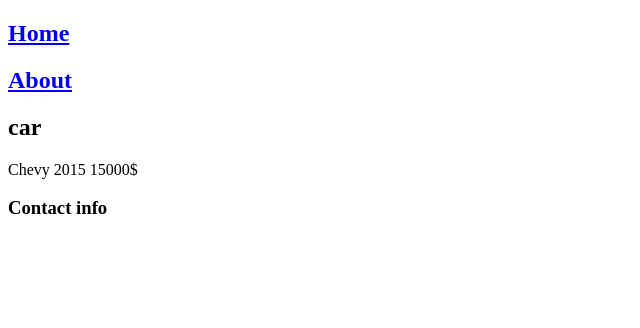
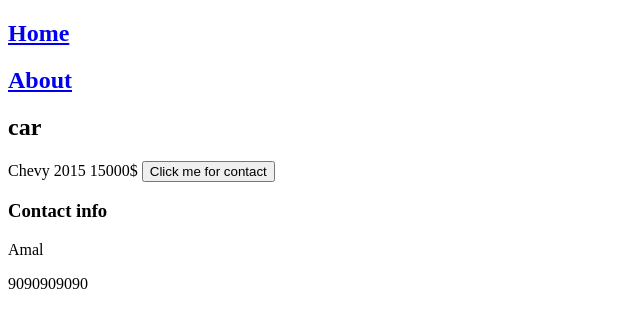
Before and after one commit to rahulbabu7/vueRouter, a Vue app: page /cars/1/contact in a window 1280 px wide. Shown: the top 328 px of the page, without its empty margins (0-640 px from the left). Built offline with nearby package versions, Linux system fonts and the light colour scheme.

Commit message:
redirecting succeded

```diff
--- a/src/App.vue
+++ b/src/App.vue
@@ -3,6 +3,6 @@ import { RouterView } from 'vue-router';
 import Nav from "./components/Nav.vue";  //every page has nav so imported it on here
 </script>
 <template>
-  <Nav/>
+  <Nav />
 <RouterView />
 </template>
--- a/src/router/index.js
+++ b/src/router/index.js
@@ -24,6 +24,7 @@ const router = createRouter({
         children:[  //for setting the child componetn ie  /cars/id/contact
             {
                path:'contact',
+               name:'contact',
                component:ContactView
                //since it is a child route it will we displayed in the same parent component page
             }
--- a/src/views/Car.vue
+++ b/src/views/Car.vue
@@ -1,12 +1,14 @@
 <script setup>
-import { useRoute, RouterView } from 'vue-router'; //used to extract the id from the path
+import { useRoute,useRouter, RouterView } from 'vue-router'; //used to extract the id from the path
 import cars from '../data/cars.json';
 const route = useRoute();
+
 //console.log(route.params)
 //For example, if your route configuration defines a route like /products/:productId, and you navigate to a URL like /products/123, the params object might look something like { productId: "123" }.
-
+const router = useRouter();  //for redirecting to the path
 const car = cars.find(carz => carz.id === parseInt(route.params.id));
 
+//  const carId = parseInt(route.params.id);  //another way of redirecting the route
 </script>
 
 <template>
@@ -15,17 +17,24 @@ const car = cars.find(carz => carz.id === parseInt(route.params.id));
             <h1>
                 car
             </h1>
-            <article>
+            <p>
                 {{ car.name }}
                 {{ car.year }}
                 {{ car.price }}
-            </article>
+                <button @click="router.push({ name: 'contact' }); ">
+                    Click me for contact
+                </button>
+                <!-- <button @click="router.push(`/cars/${carId}/contact`); ">
+                    Click me for contact
+                </button>
+                 another way of redirecting the route -->
+                <RouterView />
+            </p>
+
         </section>
-        <section>
-           <RouterView/>
+
            <!-- Checks any children routes associated with this car.vue
           it goes to /cars/id and then checks the child  routes because the parent is already in a  route
         -->
-        </section>
     </main>
 </template>
--- a/src/views/ContactView.vue
+++ b/src/views/ContactView.vue
@@ -1,4 +1,11 @@
 <script setup>
+import { useRoute} from 'vue-router'; //used to extract the id from the path
+import cars from '../data/cars.json';
+const route = useRoute();
+//console.log(route.params)
+//For example, if your route configuration defines a route like /products/:productId, and you navigate to a URL like /products/123, the params object might look something like { productId: "123" }.
+
+const car = cars.find(carz => carz.id === parseInt(route.params.id));
 </script>
 
 <template>
@@ -8,7 +15,8 @@
             <h1>
                 Contact info
             </h1>
-            <p>{{ car }}</p>
+            <p>{{ car.contact.dealer }}</p>
+            <p>{{ car.contact.number }}</p>
         </section>
     </main>
 </template>
```
